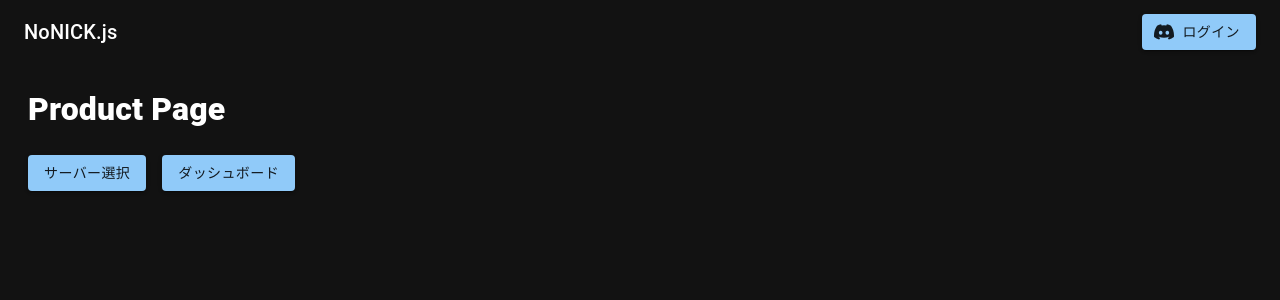
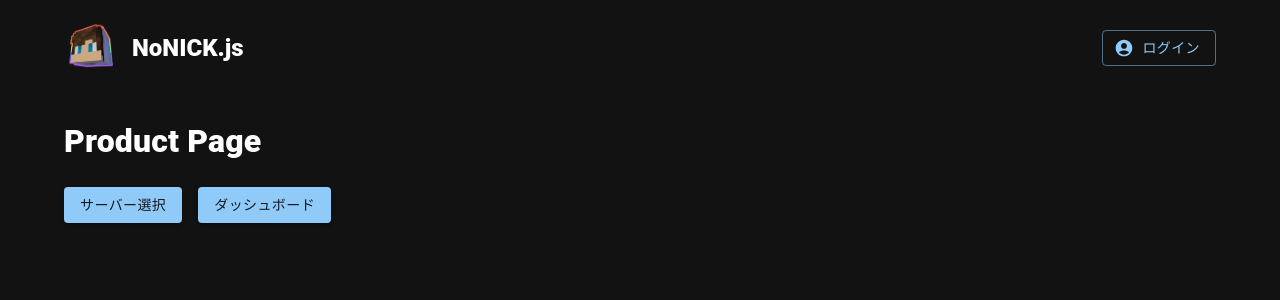
Before and after one commit to nonick-mc/NoNICK.js-Dashboard, a Next.js app: page / in a window 1280 px wide. Shown: the top 300 px of the page. Built offline with nearby package versions, Linux system fonts and the light colour scheme; no server answers.

Commit message:
update: Appbar

```diff
--- a/src/app/Appbar.tsx
+++ b/src/app/Appbar.tsx
@@ -2,27 +2,31 @@
 
 import { AppBar, Avatar, Box, Button, Toolbar, Typography } from '@mui/material';
 import { signIn, signOut, useSession } from 'next-auth/react';
-import { BsDiscord } from 'react-icons/bs'
+import AccountCircleRoundedIcon from '@mui/icons-material/AccountCircleRounded';
 
 export function HomeAppBar() {
   const { data: session } = useSession();
 
   return (
-    <Box sx={{ flexGrow: 1 }}>
-      <AppBar position="static" color='transparent' elevation={0}>
-        <Toolbar>
-          <Typography variant="h6" component="div" sx={{ flexGrow: 1 }}>
-            NoNICK.js
-          </Typography>
+    <AppBar position="sticky" color='inherit' elevation={0}>
+      <Toolbar className='px-16 py-5'>
+        <Avatar className='pointer-events-none' sx={{ width: 56, height: 56 }} src='/nonickjs.png'/>
+        <Typography
+          className='pl-3 font-mplus1p font-extrabold
+                     select-none text-inherit no-underline'
+          variant="h5"
+          noWrap
+          component="a"
+          href='/'
+          sx={{ flexGrow: 1 }}
+        >
+          NoNICK.js
+        </Typography>
 
-          {
-            !session
-              ? <Button variant='contained' startIcon={<BsDiscord/>} onClick={() => signIn('discord')}>ログイン</Button>
-              : <Avatar src={session?.user?.image || undefined}/>
-          }
-
-        </Toolbar>
-      </AppBar>
-    </Box>
+        <Button variant='outlined' startIcon={<AccountCircleRoundedIcon />} onClick={() => signIn('discord')}>
+          ログイン
+        </Button>
+      </Toolbar>
+    </AppBar>
   )
 }
--- a/src/app/dashboard/GuildCards.tsx
+++ b/src/app/dashboard/GuildCards.tsx
@@ -4,7 +4,7 @@ import { authOption } from '../api/auth/[...nextauth]/route';
 
 export default async function GuildCards() {
   // https://github.com/nextauthjs/next-auth/issues/7523
-  // const session = await getServerSession(authOption);
+  const session = await getServerSession(authOption).catch(() => {});
 
   return (
     <Grid className='py-8' container spacing={3} alignItems='center' justifyContent='center'>
--- a/src/app/dashboard/page.tsx
+++ b/src/app/dashboard/page.tsx
@@ -22,6 +22,11 @@ export default function GuildSelect() {
         </p>
       </div>
 
+      <Loading/>
+      <Loading/>
+      <Loading/>
+      <Loading/>
+
       <Suspense fallback={<Loading/>}>
         {/* @ts-expect-error Server Component */}
         <GuildCards/>
--- a/src/app/layout.tsx
+++ b/src/app/layout.tsx
@@ -2,9 +2,7 @@ import '@/index.css';
 
 import { M_PLUS_1p, Noto_Sans_JP } from 'next/font/google';
 import { HomeAppBar } from './Appbar';
-import { Suspense } from 'react';
 import Provider from './Provider';
-import Loading from './dashboard/loading';
 
 export const metadata = {
   title: "Create Next App",
--- a/src/app/page.tsx
+++ b/src/app/page.tsx
@@ -5,7 +5,7 @@ import Link from 'next/link';
 
 export default function Page() {
   return (
-    <div className='px-7'>
+    <div className='px-16'>
       <h1 className='font-mplus1p font-black'>Product Page</h1>
       <Stack direction='row' spacing={2}>
         <Link href='/dashboard' passHref>
```
Also changed, not shown: public/logo.svg (added), public/nonickjs.png (added).
